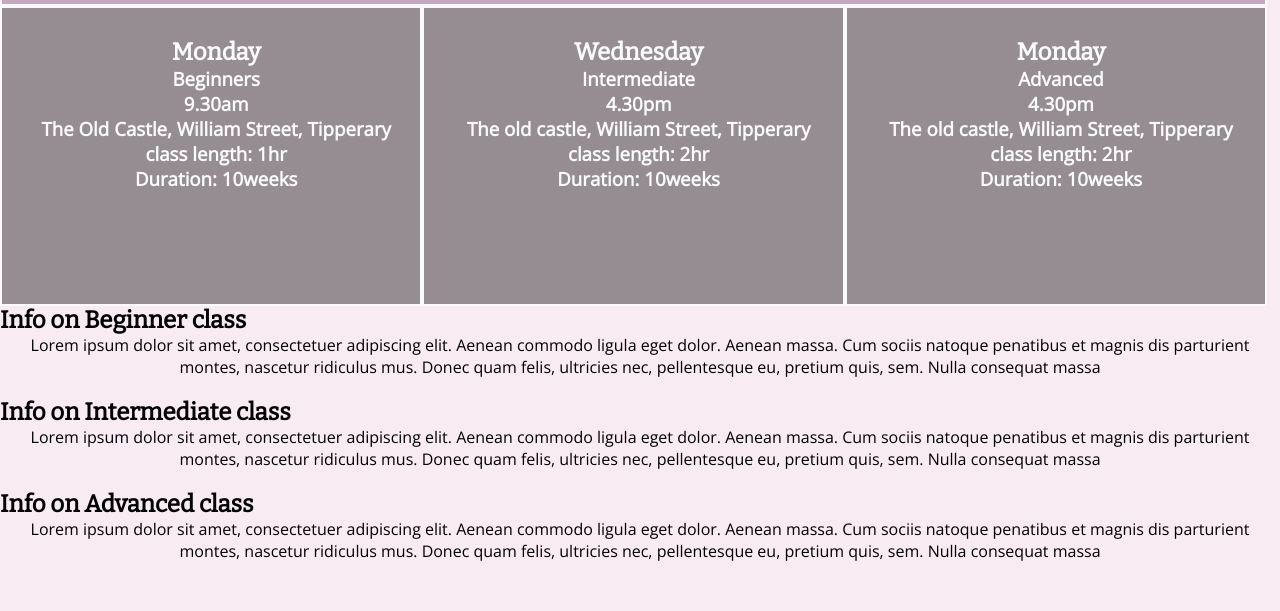
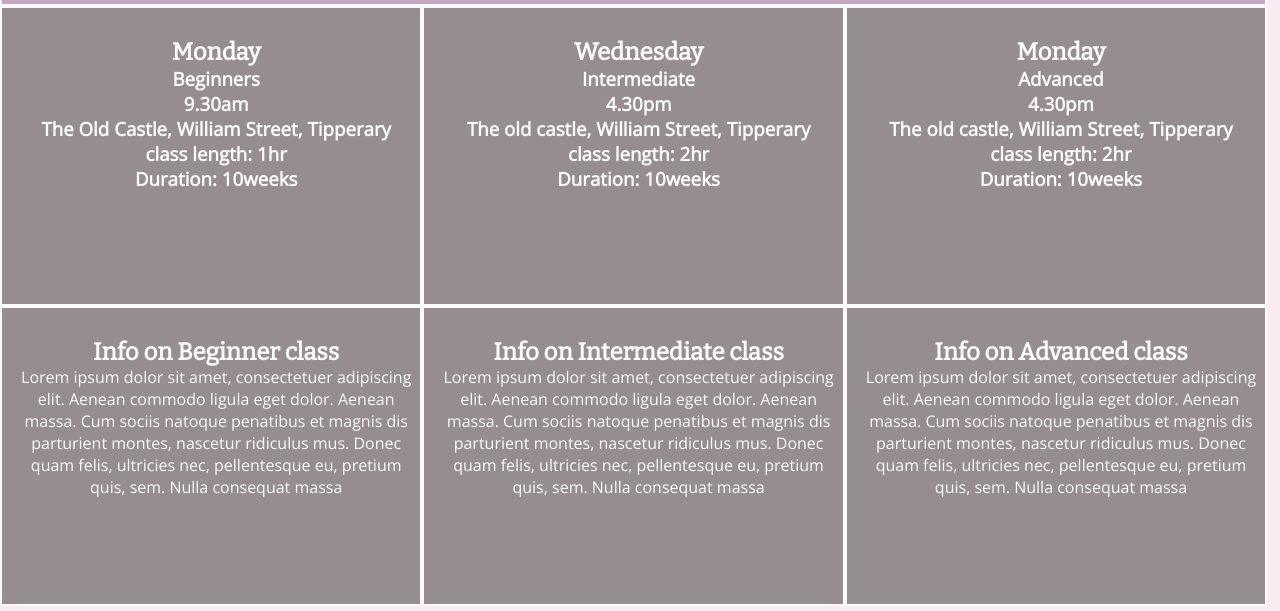
Before and after one commit to GriffinSar/Caladonia-Crochet-P1, a plain HTML site: page classes.html in a window 1280 px wide. Shown: the part 206-817 px from the top of the page. Drawn offline with nearby package versions, Linux system fonts and the light colour scheme.

Commit message:
Add more-info to style rules already in place for times as they will be styled the same

```diff
--- a/assets/css/style.css
+++ b/assets/css/style.css
@@ -164,7 +164,7 @@ li a:hover {
     }
 
 /*times section style*/
-.times div {
+.times div, .more-info div {
     width:33%;
     height: 300px;
     background-color: rgba(0, 0, 0, .4);
--- a/classes.html
+++ b/classes.html
@@ -58,7 +58,7 @@
             <h3>Duration: 10weeks</h3>
         </div>
     </section>
-    <section>
+    <section class="more-info">
         <div>
            <h2>Info on Beginner class</h2>
            <p>Lorem ipsum dolor sit amet, consectetuer adipiscing elit. Aenean commodo ligula eget dolor. Aenean massa. Cum sociis natoque penatibus et magnis dis parturient montes, nascetur ridiculus mus.
```
